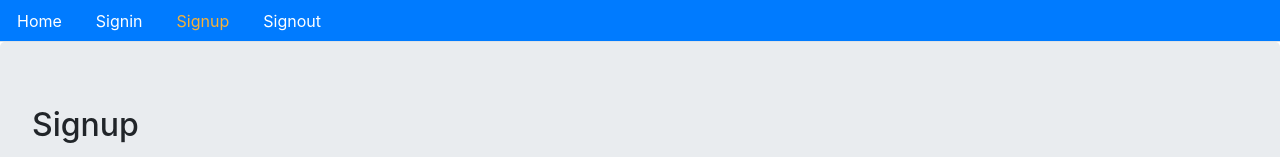
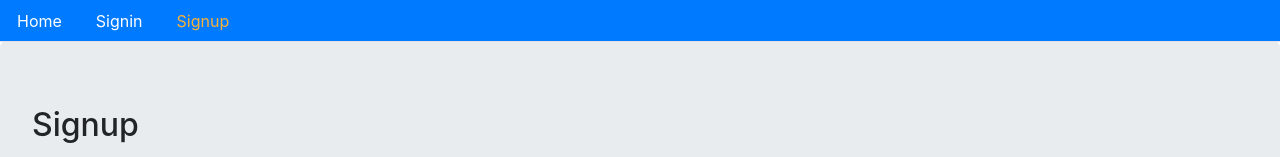
Before and after one commit to millord/reactEcommerce, a React (Create React App) app: page /signup in a window 1280 px wide. Shown: the top 157 px of the page. Built offline with nearby package versions, Linux system fonts and the light colour scheme.

Commit message:
now I can show the user signin and signup condicionally

```diff
--- a/src/core/Menu.js
+++ b/src/core/Menu.js
@@ -1,6 +1,6 @@
-import React from "react";
+import React, { Fragment } from "react";
 import { Link, withRouter } from "react-router-dom";
-import { signout } from "./auth";
+import { signout, isAuthenticated } from "./auth";
 
 const isActive = (history, path) => {
   if (history.location.pathname === path) {
@@ -18,6 +18,8 @@
           Home
         </Link>
       </li>
+      {!isAuthenticated() && (
+        <Fragment>
           <li className="nav-item">
             <Link
               className="nav-link"
@@ -36,6 +38,9 @@
               Signup
             </Link>
           </li>
+        </Fragment>
+      )}
+      {isAuthenticated() && (
         <li className="nav-item">
           <span
             className="nav-link"
@@ -49,6 +54,7 @@
             Signout
           </span>
         </li>
+      )}
     </ul>
   </div>
 );
--- a/src/core/auth/index.js
+++ b/src/core/auth/index.js
@@ -54,3 +54,14 @@
       .catch(err => console.log(err));
   }
 };
+
+export const isAuthenticated = () => {
+  if (typeof window == "undefined") {
+    return false;
+  }
+  if (localStorage.getItem("jwt")) {
+    return JSON.parse(localStorage.getItem("jwt"));
+  } else {
+    return false;
+  }
+};
```
Lines whose indentation alone changed are shown as unchanged.
